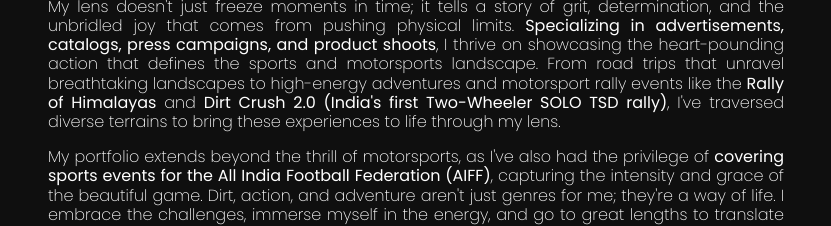
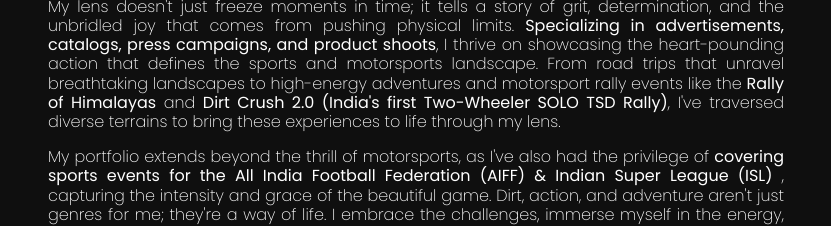
Before and after one commit to sroykphotos/sroykphotos.github.io, a plain HTML site: page about.html in a window 1280 px wide. Shown: the part 770-996 px from the top of the page, without its empty margins (224-1055 px from the left). Drawn offline with Linux system fonts and the light colour scheme.

Commit message:
Update about.html

```diff
--- a/about.html
+++ b/about.html
@@ -67,10 +67,10 @@
             motorsports
             landscape. From road trips that unravel breathtaking landscapes to high-energy adventures and motorsport
             rally events like the <b>Rally of Himalayas</b> and <b>Dirt Crush 2.0 (India's first Two-Wheeler SOLO TSD
-                rally)</b>, I've
+                Rally)</b>, I've
             traversed diverse terrains to bring these experiences to life through my lens.</p>
         <p>My portfolio extends beyond the thrill of motorsports, as I've also had the privilege of <b>covering sports
-                events for the All India Football Federation (AIFF)</b>, capturing the intensity and grace of the
+                events for the All India Football Federation (AIFF) & Indian Super League (ISL) </b>, capturing the intensity and grace of the
             beautiful
             game. Dirt, action, and adventure aren't just genres for me; they're a way of life. I embrace the
             challenges, immerse myself in the energy, and go to great lengths to translate the vivid thoughts in my mind
```
